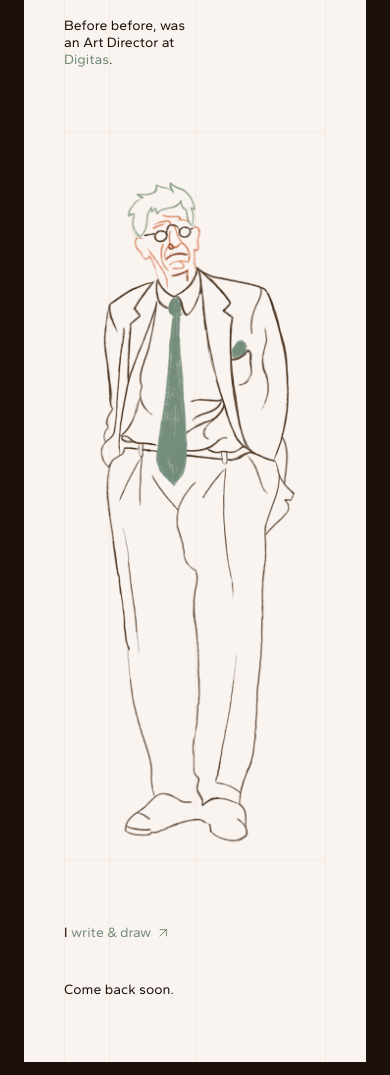
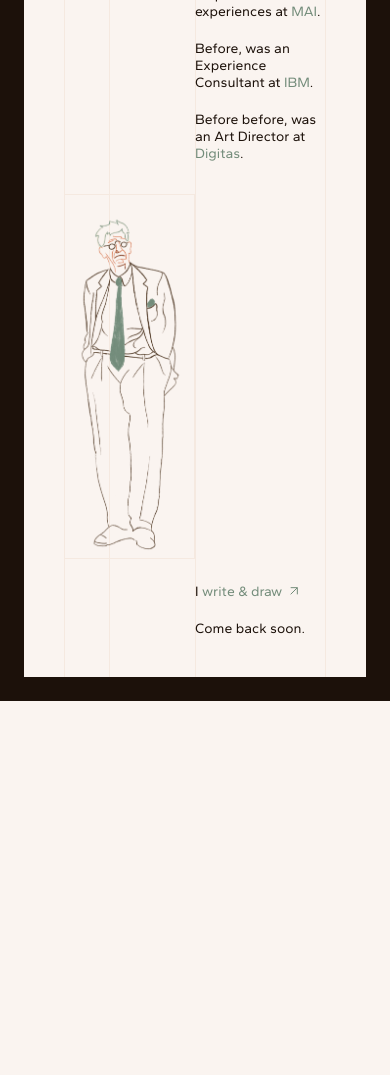
Before and after one commit to appehappy/portfolio, a website: page index.html in a window 390 px wide. Shown: the part 410-1485 px from the top of the page. After the commit the page ends 1111 px from the top, so only its background shows below. Drawn offline with Linux system fonts and the light colour scheme.

Commit message:
Mobile: restructure to staggered two-column layout
Implement the revised mobile Figma (node 53742-966). Layout and
sizing only -- colors, copy ("Digitas"), and the Regular-400 bio
weight are kept from the current site per scope (the Figma frame is
stale on those).

Within the existing 40px / 1fr / 1fr / 40px grid:
- Logo: now spans full content width (left->right gridline) and is
  large (~265px), at the top. Was a half-width logo in the left column.
- Bio: moved to the right column (center->right gridline), directly
  under the logo.
- Illustration: moved to the left column (left->center gridline),
  ~half width. Left border dropped (the left gridline serves as its
  edge) -> top/right/bottom border only.
- "I write & draw" + "Come back soon": moved to the right column,
  bottom.

Vertical rhythm switched from a uniform 64px row-gap to per-block
margins matching the Figma (logo->bio 0, bio->illustration 32px,
illustration->lower 24px); bottom padding 64px -> 40px. All changes
are inside the max-width:768px media query; desktop is untouched.

Co-Authored-By: Claude Opus 4.8 <noreply@anthropic.com>

```diff
--- a/styles/layout.css
+++ b/styles/layout.css
@@ -195,10 +195,10 @@
       1fr           /* column B (center to right gridline) */
       40px;         /* right margin */
 
-    row-gap: var(--spacing-lg); /* 64px */
+    row-gap: 0; /* per-block gaps set via margin-top (Figma rhythm is uneven) */
     padding: 0; /* critical: grid + gridlines must start at same edge */
     padding-top: 40px;
-    padding-bottom: 64px;
+    padding-bottom: 40px;
     min-height: calc(100vh - 48px); /* Account for 24px border on each side */
     position: relative;
 
@@ -215,9 +215,10 @@
     background-repeat: no-repeat;
   }
 
-  /* Logo - spans from left gridline to center gridline */
+  /* Logo - large, spans full content width (left gridline to right gridline), top */
   .logo {
-    grid-column: 2 / 3;
+    grid-column: 2 / 4;
+    grid-row: 1;
   }
 
   .logo .logo-svg {
@@ -227,9 +228,10 @@
     max-width: 100%;
   }
 
-  /* Intro text - spans from left gridline to center gridline */
+  /* Intro text (bio) - right column (center gridline to right gridline), under logo */
   .intro-text {
-    grid-column: 2 / 3;
+    grid-column: 3 / 4;
+    grid-row: 2;
   }
 
   .intro-text p {
@@ -241,21 +243,28 @@
     margin-bottom: 0;
   }
 
-  /* Illustration - spans from left gridline to right gridline */
+  /* Illustration - left column (left gridline to center gridline) */
   .illustration-mobile {
-    grid-column: 2 / 4;
+    grid-column: 2 / 3;
+    grid-row: 3;
+    margin-top: 32px; /* Figma gap: bio bottom -> illustration top */
   }
 
+  /* Left edge sits on the left gridline (which serves as the left border),
+     so only top/right/bottom are drawn (Figma) */
   .illustration-mobile img {
     width: 100%;
     height: auto;
     display: block;
     border: 1px solid var(--color-gridline);
+    border-left: none;
   }
 
-  /* Lower text - spans from left gridline to center gridline */
+  /* Lower text - right column (center gridline to right gridline), bottom */
   .lower-text {
-    grid-column: 2 / 3;
+    grid-column: 3 / 4;
+    grid-row: 4;
+    margin-top: 24px; /* Figma gap: illustration bottom -> "write & draw" */
     display: flex;
     flex-direction: column;
     justify-content: flex-start;
@@ -265,11 +274,7 @@
   }
 
   .lower-text p {
-    margin: 0 0 20px 0;
-  }
-
-  .lower-text p:last-child {
-    margin-bottom: 0;
+    margin: 0;
   }
 }
 
```
